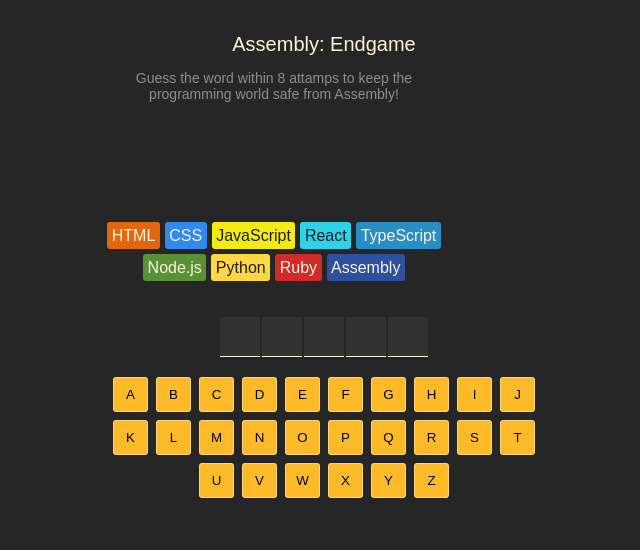
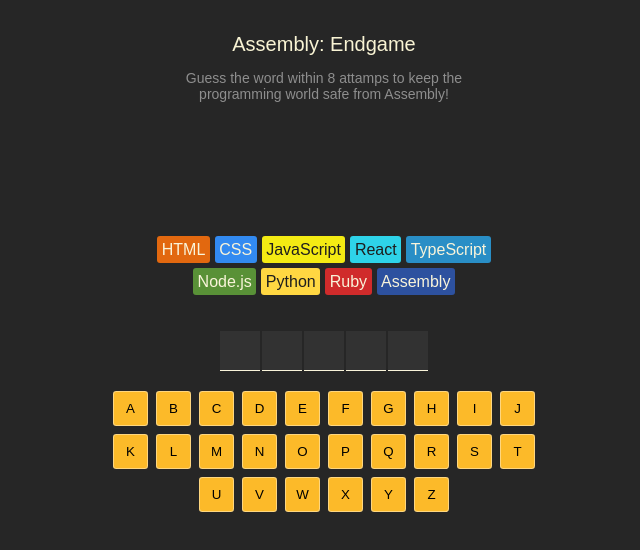
Before and after one commit to SouthBennett/assembly-endgame, a React (Vite) app: page / in a window 1280 px wide. Shown: the top 550 px of the page, without its empty margins (316-956 px from the left). Built offline with nearby package versions, Linux system fonts and the light colour scheme.

Commit message:
Assembly Engame: Quick Css Alignment fix

```diff
--- a/src/index.css
+++ b/src/index.css
@@ -9,8 +9,12 @@
   color: #D9D9D9;
   padding: 20px;
   height: 100vh;
+}
+
+main {
   display: flex;
-  justify-content: center;
+  flex-direction: column;
+  align-items: center;
 }
 
 header {
@@ -34,6 +38,8 @@
   flex-direction: column;
   align-items: center;
   color: #F9F4DA;
+  width: 100%;
+  max-width: 350px;
   min-height: 60px;
   border-radius: 4px;
   margin-block: 30px;
```
